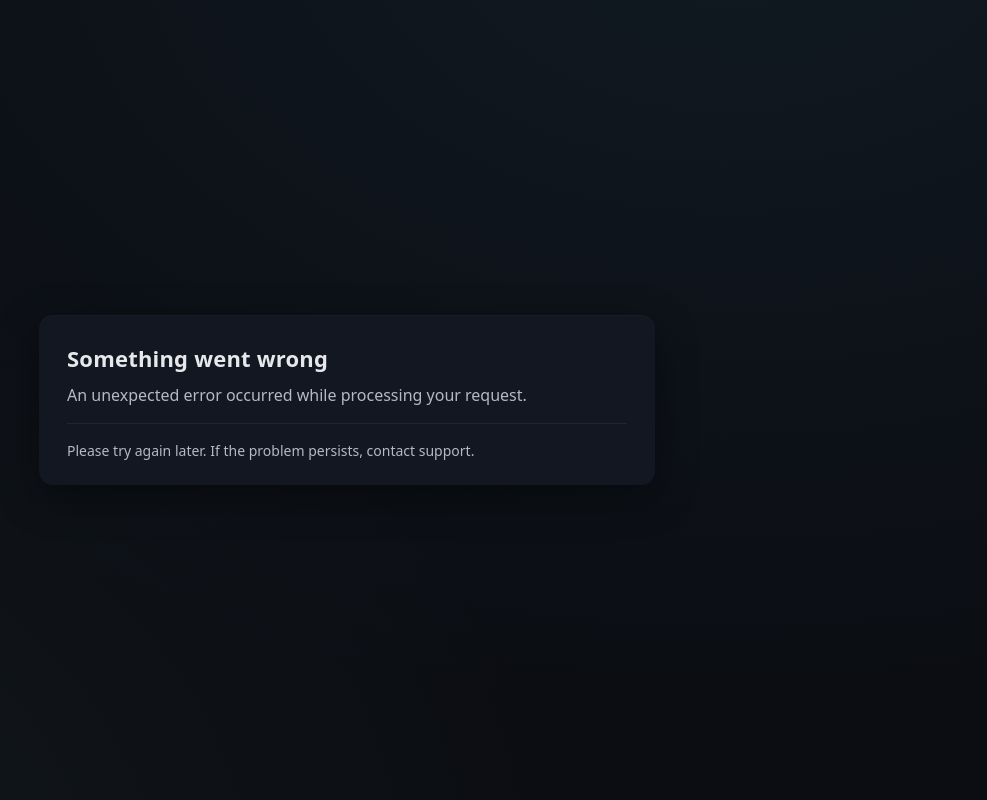
After one commit to adamjohnlea/moviecollector, a PHP site: page /500.html in a window 1280 px wide. The commit adds this page. Shown: the whole page, without its empty margins (293-1280 px from the left). Run offline with PHP 8.4, Linux system fonts and the light colour scheme.

Commit message:
fix production error page render

```diff
--- /dev/null
+++ b/public/500.html
@@ -0,0 +1,53 @@
+<!doctype html>
+<html lang="en">
+<head>
+  <meta charset="utf-8">
+  <meta http-equiv="X-UA-Compatible" content="IE=edge">
+  <meta name="viewport" content="width=device-width, initial-scale=1">
+  <title>Something went wrong</title>
+  <style>
+    :root {
+      --bg: #0b0d12;
+      --panel: #131722;
+      --text: #e6e8eb;
+      --muted: #b3bac5;
+      --accent: #4ea8de;
+    }
+    html, body { height: 100%; }
+    body {
+      margin: 0;
+      font-family: system-ui, -apple-system, Segoe UI, Roboto, Helvetica, Arial, sans-serif;
+      background: radial-gradient(1200px 800px at 80% -10%, rgba(78,168,222,0.08), transparent),
+                  radial-gradient(1000px 700px at -10% 110%, rgba(148,226,213,0.06), transparent),
+                  var(--bg);
+      color: var(--text);
+      display: grid;
+      place-items: center;
+    }
+    .card {
+      background: var(--panel);
+      border-radius: 14px;
+      padding: 28px 28px 24px;
+      width: min(92vw, 560px);
+      box-shadow: 0 12px 40px rgba(0,0,0,0.45), inset 0 1px 0 rgba(255,255,255,0.02);
+    }
+    h1 {
+      margin: 0 0 10px;
+      font-size: 22px;
+      letter-spacing: 0.2px;
+    }
+    p { margin: 0; color: var(--muted); line-height: 1.5; }
+    .hint { margin-top: 16px; font-size: 14px; }
+    .sep { height: 1px; background: rgba(255,255,255,0.06); margin: 16px 0; }
+    .code { font-family: ui-monospace, SFMono-Regular, Menlo, Monaco, Consolas, monospace; background: rgba(255,255,255,0.06); padding: 2px 6px; border-radius: 6px; }
+  </style>
+</head>
+<body>
+  <div class="card" role="alert" aria-live="polite">
+    <h1>Something went wrong</h1>
+    <p>An unexpected error occurred while processing your request.</p>
+    <div class="sep"></div>
+    <p class="hint">Please try again later. If the problem persists, contact support.</p>
+  </div>
+</body>
+</html>
```
Also changed, not shown: public/index.php (+7 -1 lines), src/Core/ErrorHandler.php (+12 -2 lines).
